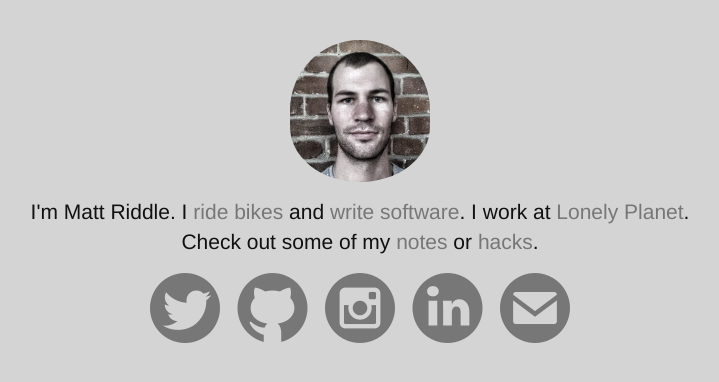
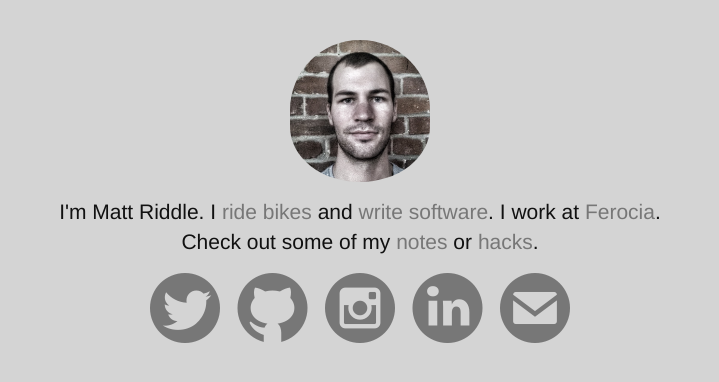
Before and after one commit to mriddle/mriddle, a Jekyll site: the page built from index.html, in a window 1280 px wide. Shown: the top 382 px of the page, without its empty margins (280-999 px from the left). Built offline with Jekyll 4.4.1, drawn with Linux system fonts in a browser that asks for light colours; Markdown is read by kramdown in place of the engine named in the settings.

Commit message:
New job!

```diff
--- a/_layouts/default.html
+++ b/_layouts/default.html
@@ -20,7 +20,7 @@
          <img src="{{ site.baseurl }}/img/avatar.jpeg" />
       </a>
       <p id="bio">
-        I'm Matt Riddle. I <a href="http://www.strava.com/athletes/2064252">ride bikes</a> and <a href="http://github.com/mriddle/">write software</a>. I work at <a href="http://www.lonelyplanet.com/">Lonely Planet</a>.
+        I'm Matt Riddle. I <a href="http://www.strava.com/athletes/2064252">ride bikes</a> and <a href="http://github.com/mriddle/">write software</a>. I work at <a href="http://www.ferocia.com.au/">Ferocia</a>.
         <br />
         Check out some of my <a href="/notes">notes</a> or <a href="/hacks">hacks</a>.
       </p>
```
